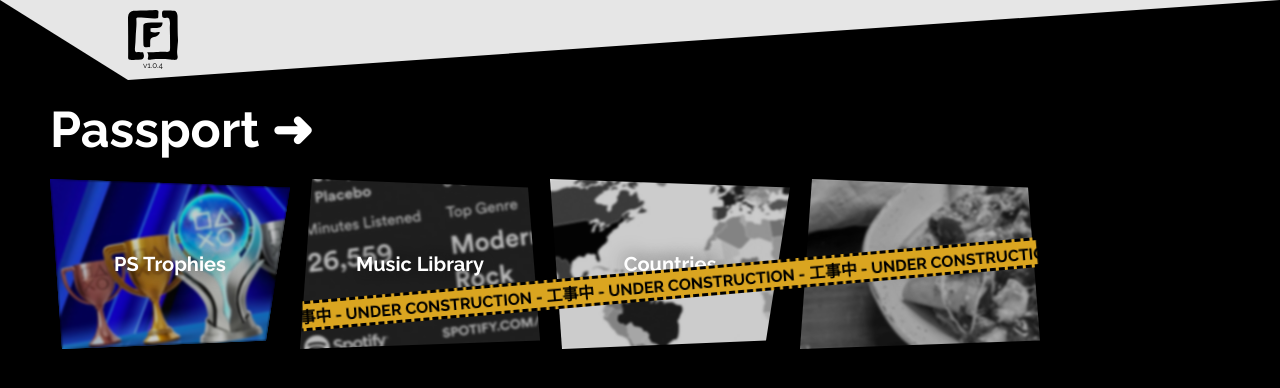
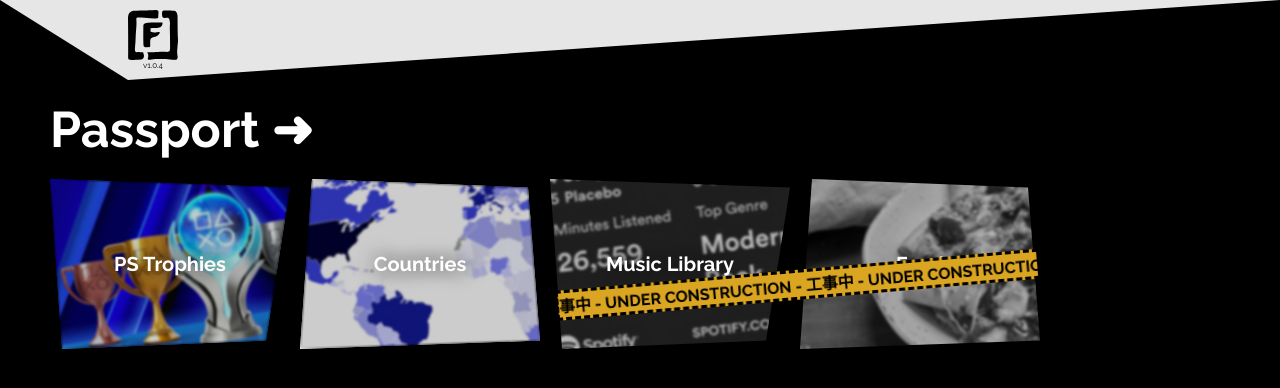
Before and after one commit to TheFrankemon/000, an Angular app: page /passport in a window 1280 px wide. Shown: the top 388 px of the page. Built offline with nearby package versions, Linux system fonts and the light colour scheme.

Commit message:
Enable 'countries' on passport

```diff
--- a/src/app/passport/passport.component.html
+++ b/src/app/passport/passport.component.html
@@ -11,6 +11,6 @@
     <h3>{{item.name}}</h3>
   </div>
   <div class="under-construction">
-    <span>事中 - UNDER CONSTRUCTION - 工事中 - UNDER CONSTRUCTION - 工事中 - UNDER CONSTRUCTIO</span>
+    <span>事中 - UNDER CONSTRUCTION - 工事中 - UNDER CONSTRUCTION</span>
   </div>
 </div>
--- a/src/app/passport/passport.component.scss
+++ b/src/app/passport/passport.component.scss
@@ -78,10 +78,10 @@
   position: absolute;
   background-color: goldenrod;
   font-weight: bold;
-  left: 245px;
+  left: 505px;
   top: 90px;
   transform: rotateZ(-5deg);
-  clip-path: polygon(1% 0%, 98.5% 0%, 98.5% 100%, 0.6% 100%);
+  clip-path: polygon(0.5% 0%, 96% 0%, 96% 100%, 0.4% 100%);
   border: dashed;
 }
 
--- a/src/app/passport/passport.component.ts
+++ b/src/app/passport/passport.component.ts
@@ -13,15 +13,15 @@ export class PassportComponent implements OnInit {
     locked: false,
     route: 'pstrophies'
   }, {
+    name: 'Countries',
+    bgImage: 'countries.jpg',
+    locked: false,
+    route: 'countries'
+  }, {
     name: 'Music Library',
     bgImage: 'music.jpg',
     locked: true,
     route: 'music'
-  }, {
-    name: 'Countries',
-    bgImage: 'countries.jpg',
-    locked: true,
-    route: 'countries'
   }, {
     name: 'Food',
     bgImage: 'food.jpg',
```
